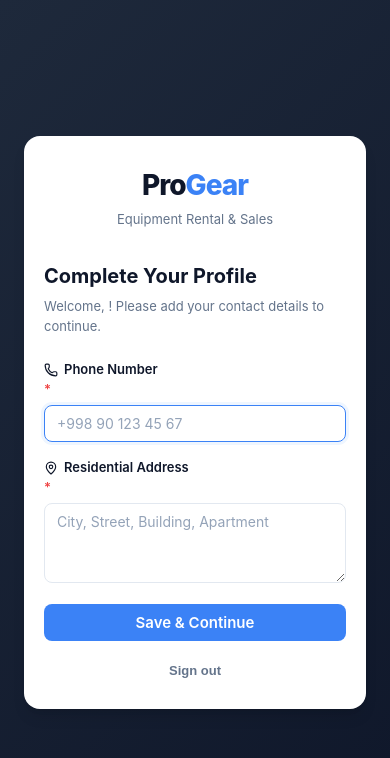
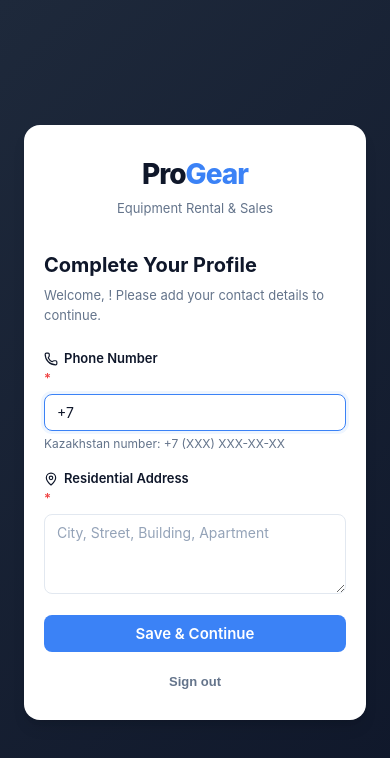
Before and after one commit to kama683/ProGear, a React (Vite) app in the folder src/frontend/: page /complete-profile in a window 390 px wide. Shown: the top 758 px of the page. Built offline with nearby package versions, Linux system fonts and the light colour scheme; no server answers; sample sign-in values are in the browser's storage.

Commit message:
fix: Kazakhstan phone mask +7 (XXX) XXX-XX-XX with validation

```diff
--- a/src/frontend/src/pages/auth/CompleteProfilePage.tsx
+++ b/src/frontend/src/pages/auth/CompleteProfilePage.tsx
@@ -6,30 +6,70 @@
 import { Alert } from '../../components/ui/Alert';
 import { Spinner } from '../../components/ui/Spinner';
 
+// Formats digits into +7 (XXX) XXX-XX-XX
+function formatKzPhone(digits: string): string {
+  const d = digits.slice(0, 10);
+  let result = '+7';
+  if (d.length === 0) return result;
+  if (d.length <= 3) return `+7 (${d}`;
+  if (d.length <= 6) return `+7 (${d.slice(0, 3)}) ${d.slice(3)}`;
+  if (d.length <= 8) return `+7 (${d.slice(0, 3)}) ${d.slice(3, 6)}-${d.slice(6)}`;
+  return `+7 (${d.slice(0, 3)}) ${d.slice(3, 6)}-${d.slice(6, 8)}-${d.slice(8)}`;
+}
+
+function extractDigits(value: string): string {
+  // Remove +7 prefix and all non-digits
+  return value.replace(/^\+7/, '').replace(/\D/g, '');
+}
+
+function isPhoneComplete(digits: string): boolean {
+  return digits.length === 10;
+}
+
 export function CompleteProfilePage() {
   const { user, setUser, logout } = useAuth();
   const navigate = useNavigate();
 
-  const [phone, setPhone] = useState('');
+  const [phoneDigits, setPhoneDigits] = useState('');
   const [address, setAddress] = useState('');
   const [loading, setLoading] = useState(false);
   const [error, setError] = useState('');
+  const [phoneTouched, setPhoneTouched] = useState(false);
 
   if (!user) {
     navigate('/login');
     return null;
   }
 
+  function handlePhoneChange(e: React.ChangeEvent<HTMLInputElement>) {
+    const digits = extractDigits(e.target.value);
+    setPhoneDigits(digits.slice(0, 10));
+  }
+
+  function handlePhoneKeyDown(e: React.KeyboardEvent<HTMLInputElement>) {
+    if (e.key === 'Backspace' && phoneDigits.length === 0) {
+      e.preventDefault();
+    }
+  }
+
   async function handleSubmit(e: React.FormEvent) {
     e.preventDefault();
-    if (!phone.trim() || !address.trim()) {
-      setError('Please fill in both fields');
+    setPhoneTouched(true);
+
+    if (!isPhoneComplete(phoneDigits)) {
+      setError('Enter a valid phone number: +7 (XXX) XXX-XX-XX');
       return;
     }
+    if (!address.trim()) {
+      setError('Please enter your residential address');
+      return;
+    }
+
     setLoading(true);
     setError('');
     try {
-      const updated = await updateProfile({ Phone: phone.trim(), Address: address.trim() });
+      const fullPhone = `+7${phoneDigits}`;
+      const updated = await updateProfile({ Phone: fullPhone, Address: address.trim() });
       const stored = localStorage.getItem('user');
       if (stored) {
         const parsed = JSON.parse(stored);
@@ -43,6 +83,9 @@
       setLoading(false);
     }
   }
+
+  const phoneDisplay = formatKzPhone(phoneDigits);
+  const phoneInvalid = phoneTouched && !isPhoneComplete(phoneDigits);
 
   return (
     <div className="auth-card">
@@ -67,12 +110,19 @@
           </label>
           <input
             type="tel"
-            className="form-input"
-            placeholder="+998 90 123 45 67"
-            value={phone}
-            onChange={e => setPhone(e.target.value)}
+            className={`form-input${phoneInvalid ? ' error' : ''}`}
+            value={phoneDisplay}
+            onChange={handlePhoneChange}
+            onKeyDown={handlePhoneKeyDown}
+            onBlur={() => setPhoneTouched(true)}
+            placeholder="+7 (___) ___-__-__"
             autoFocus
+            autoComplete="tel"
           />
+          {phoneInvalid && (
+            <div className="form-error">Enter all 10 digits after +7</div>
+          )}
+          <div className="form-hint">Kazakhstan number: +7 (XXX) XXX-XX-XX</div>
         </div>
 
         <div className="form-group">
```
